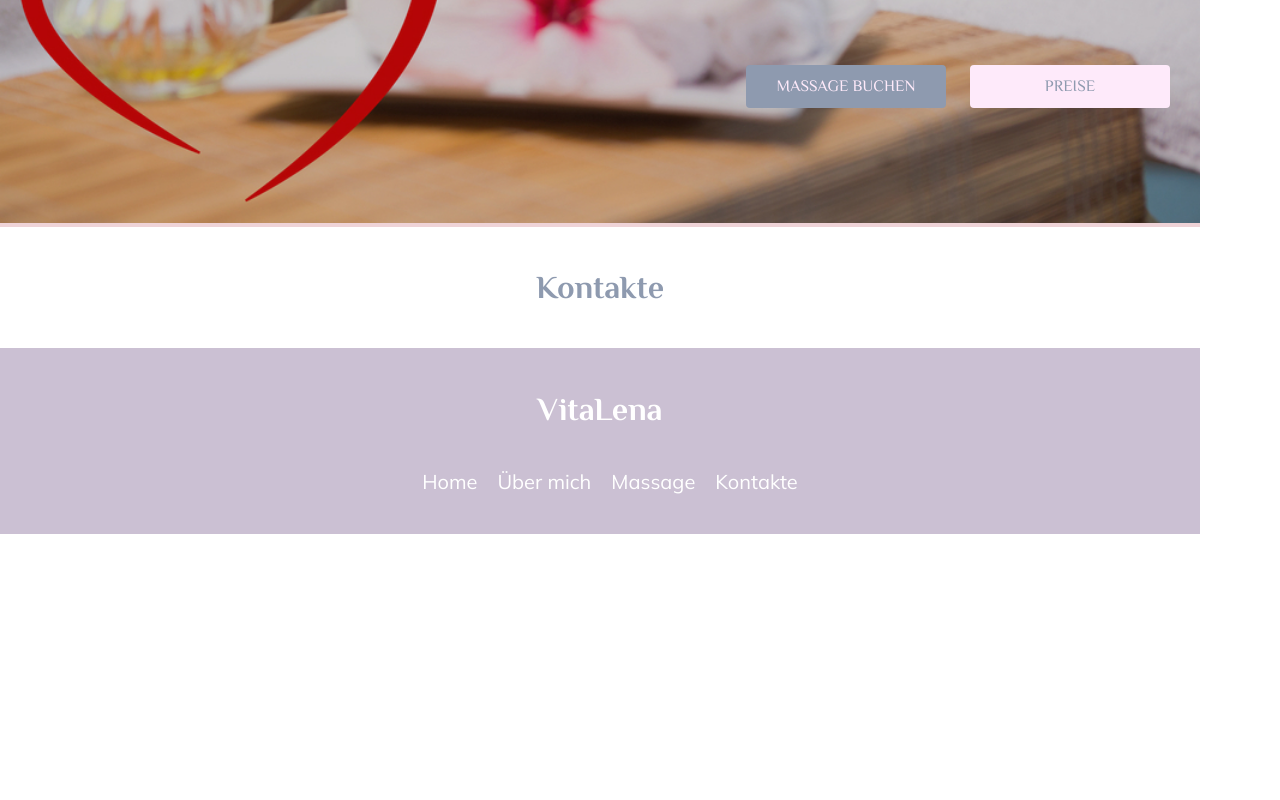
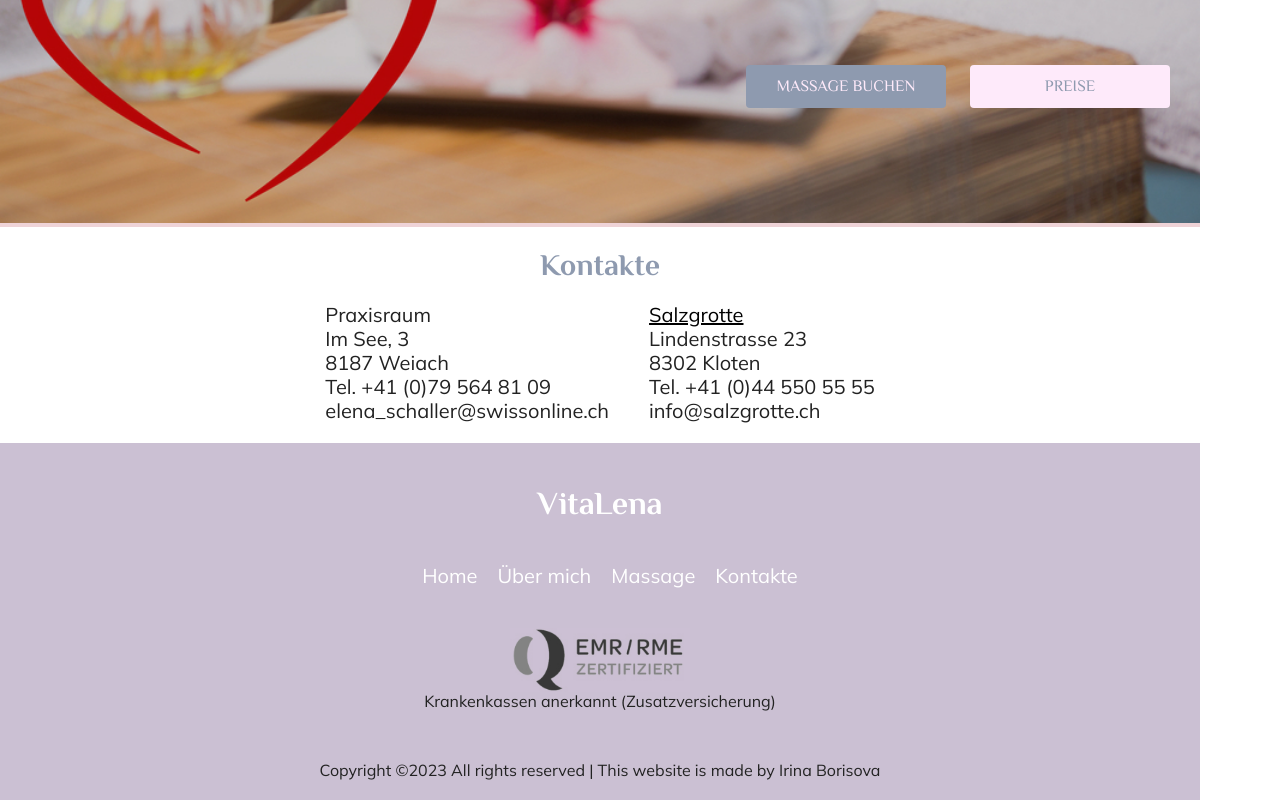
Before and after one commit to boririna/VitaLena, a website built with Parcel: page index.html in a window 1280 px wide. Shown: the part 577-1377 px from the top of the page. Before the commit the page ends 1111 px from the top, so only its background shows below. Built offline with nearby package versions, Linux system fonts and the light colour scheme.

Commit message:
added contacts and footer

```diff
--- a/css/styles.css
+++ b/css/styles.css
@@ -151,12 +151,28 @@ ul {
 .contacts {
   padding: 20px 30px;
   text-align: center;
+  font-size: 20px;
 }
 
-.contacts h1 {
+.contacts h1, h2 {
   color: #8E9AAF;
 }
 
+.address {
+  display: flex;
+  justify-content: center;
+  padding-top: 20px;
+}
+
+.address div {
+  text-align: left;
+  padding-left: 20px;
+  padding-right: 20px;
+}
+
+.address a {
+  color:black;
+}
 
 /* footer */
 .footer {
@@ -172,7 +188,17 @@ ul {
 
 .footer ul {
   justify-content: center;
+  margin-top: 20px;
 }
+ .footer img {
+  margin-top: 20px;
+  width: 180px;
+ }
+
+ .copiright {
+  margin-top: 50px;
+ }
+
 
 
 /* media queries */
@@ -198,12 +224,16 @@ ul {
 
 
   @media (max-width: 600px) {
-    .header-menu {
+    .banner-content .header-menu {
         display: none;
     }
 
-    .banner h1 {
+    .banner, .footer, .contacts, h1 {
         font-size: medium;
+    }
+
+    .footer li a {
+      font-size: 10px;
     }
 
     .phone-number {
--- a/index.html
+++ b/index.html
@@ -70,8 +70,23 @@
         </div>
     </div>
     <div class="contacts">
-      <h1>Kontakte</h1>
-
+      <h2>Kontakte</h2>
+      <div class="address">
+        <div>
+          <p>Praxisraum</p>
+          <p>Im See, 3</p>
+          <p>8187 Weiach</p>
+          <p>Tel. +41 (0)79 564 81 09</p>
+          <p>elena_schaller@swissonline.ch</p>
+        </div>
+        <div>
+          <p><a href="">Salzgrotte</a></p>
+          <p>Lindenstrasse 23</p>
+          <p>8302 Kloten</p>
+          <p>Tel. +41 (0)44 550 55 55</p>
+          <p>info@salzgrotte.ch</p>
+        </div>
+      </div>
     </div>
     <div class="footer">
       <h1><a href="#home">VitaLena</a></h2>
@@ -81,6 +96,9 @@
         <li><a href="#massage">Massage</a></li>
         <li><a href="#contact">Kontakte</a></li>
       </ul>
+      <img src="/img/emr-rme-grey.jpg" alt="EMR/AMR zertifiziert">
+      <p>Krankenkassen anerkannt (Zusatzversicherung)</p>
+      <p class="copiright">Copyright ©2023 All rights reserved | This website is made by Irina Borisova</p>
     </div>
 
 </div>
```
Also changed, not shown: img/emr-rme-grey.jpg (added).
